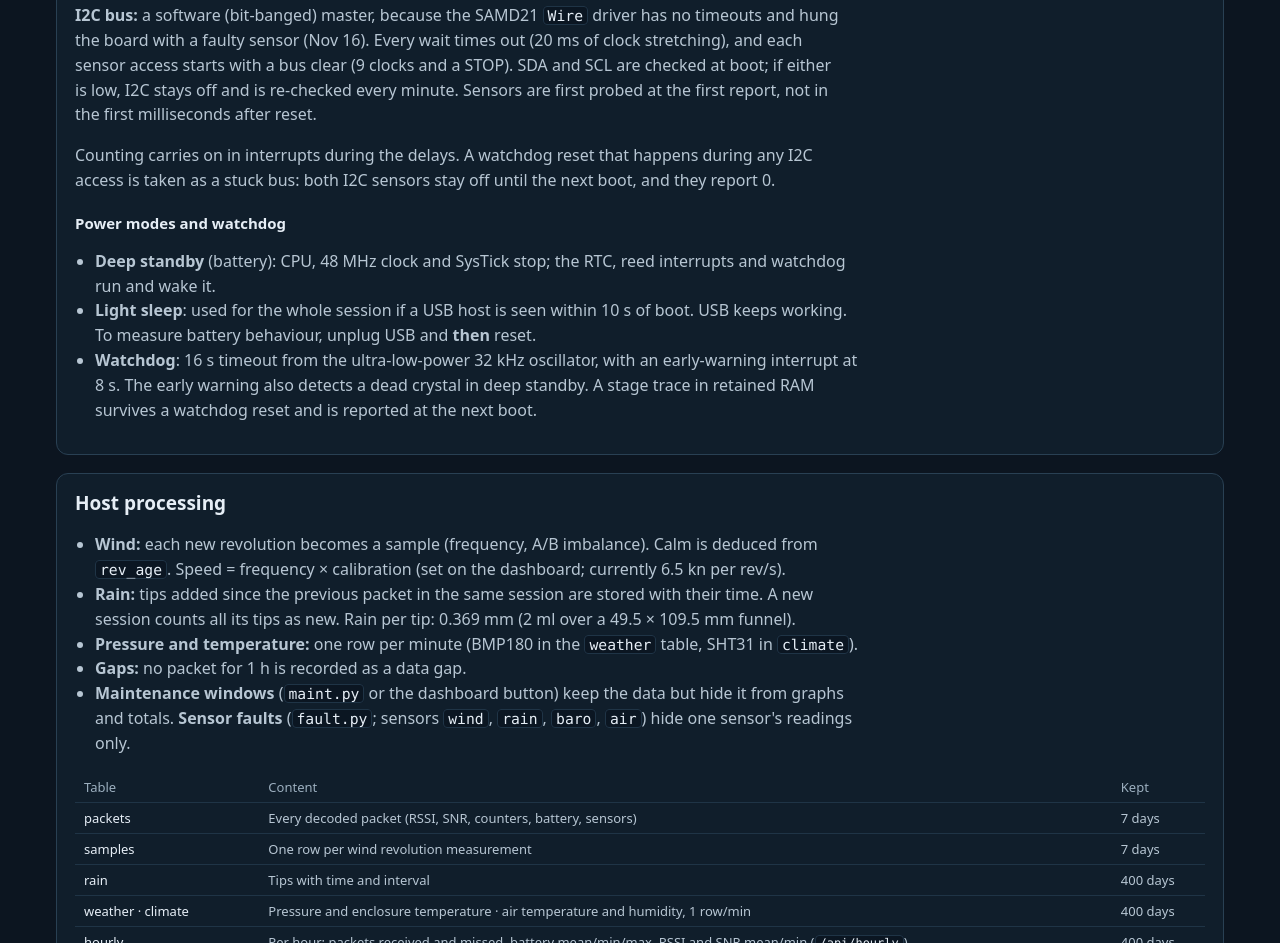
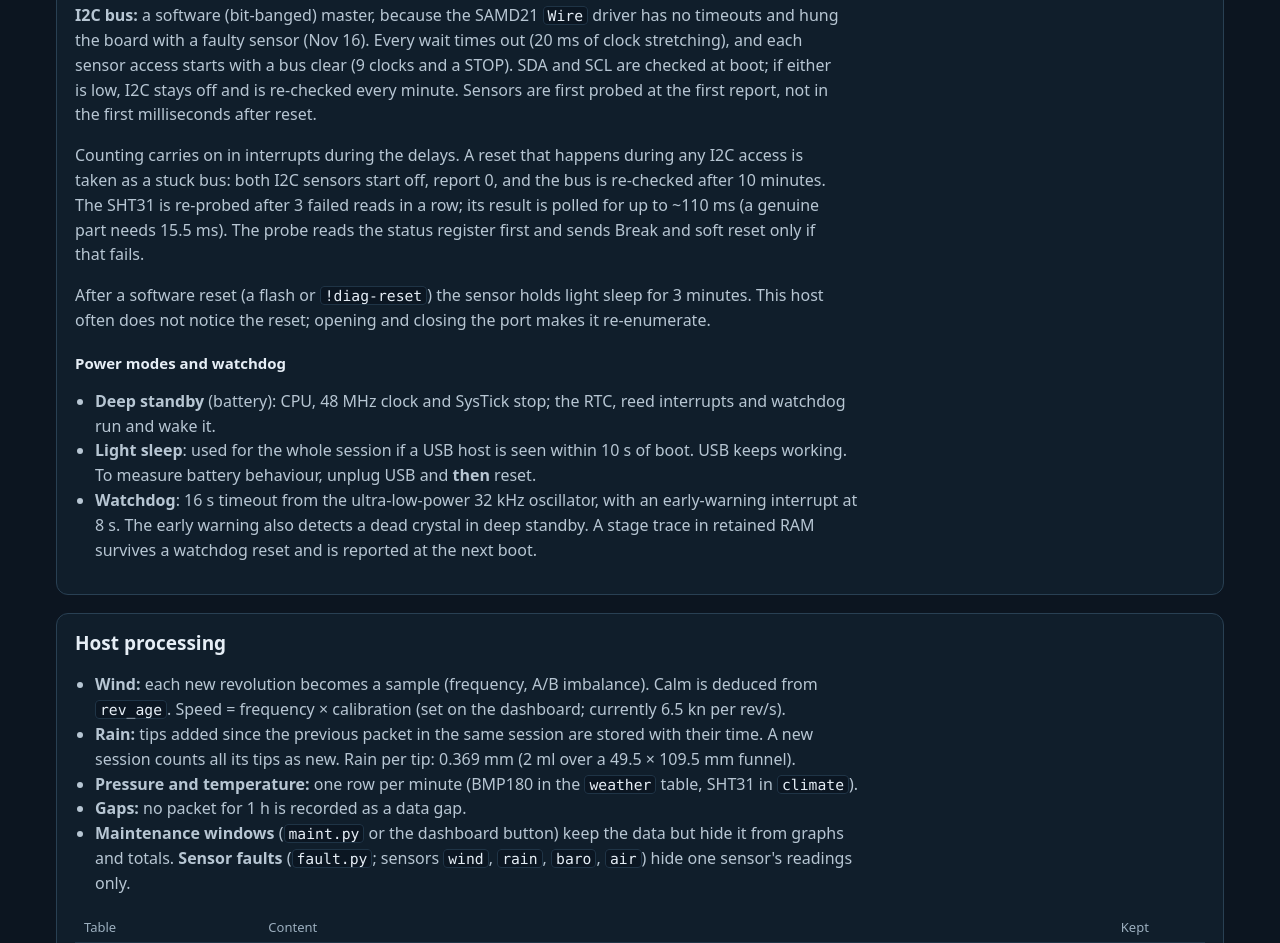
Before and after one commit to iveyj1/wx-link-test, a plain HTML site: page web/reference.html in a window 1280 px wide. Shown: the part 4431-5374 px from the top of the page. Drawn offline with Linux system fonts and the light colour scheme.

Commit message:
Pass 3 firmware fixes (bench-tested): F1 I2C direct port writes, F3 light-sleep hold after software reset, F4/F5 SHT31 poll and probe, F6 timed I2C retry after reset
- F1: I2cPins low()/release() use direct PORT writes so the line is never driven high; 40/40 !i2c-probe clean.
- F2: 24 software resets, lines high at every boot; 1-minute re-check kept as the safeguard.
- F3: host (via VIA hub) misses the software reset even with a 1 s detach; it re-enumerates after the port is
  opened and closed. Hold light sleep 3 min after a SYST reset; detach removed.
- F4/F5: SHT31 result polled up to ~110 ms; re-probe after 3 failed reads; status read first, Break + soft reset
  only if it fails.
- F6: reset during I2C retries the bus after 10 min instead of leaving it off for the boot.

Co-Authored-By: Claude Opus 5.5 <noreply@anthropic.com>

```diff
--- a/web/reference.html
+++ b/web/reference.html
@@ -225,8 +225,11 @@ two closures per turn need not be evenly spaced, because A + B is always a full
 board with a faulty sensor (Nov 16). Every wait times out (20 ms of clock stretching), and each sensor access starts with a bus clear
 (9 clocks and a STOP). SDA and SCL are checked at boot; if either is low, I2C stays off and is re-checked every minute. Sensors are
 first probed at the first report, not in the first milliseconds after reset.</p>
-<p>Counting carries on in interrupts during the delays. A watchdog reset that happens during any I2C access is taken as a stuck bus: both I2C
-sensors stay off until the next boot, and they report 0.</p>
+<p>Counting carries on in interrupts during the delays. A reset that happens during any I2C access is taken as a stuck bus: both I2C
+sensors start off, report 0, and the bus is re-checked after 10 minutes. The SHT31 is re-probed after 3 failed reads in a row; its
+result is polled for up to ~110 ms (a genuine part needs 15.5 ms). The probe reads the status register first and sends Break and soft
+reset only if that fails.</p>
+<p>After a software reset (a flash or <code>!diag-reset</code>) the sensor holds light sleep for 3 minutes. This host often does not notice the reset; opening and closing the port makes it re-enumerate.</p>
 <h3>Power modes and watchdog</h3>
 <ul>
 <li><b>Deep standby</b> (battery): CPU, 48 MHz clock and SysTick stop; the RTC, reed interrupts and watchdog run and wake it.</li>
```
Also changed, not shown: 6 other files.
